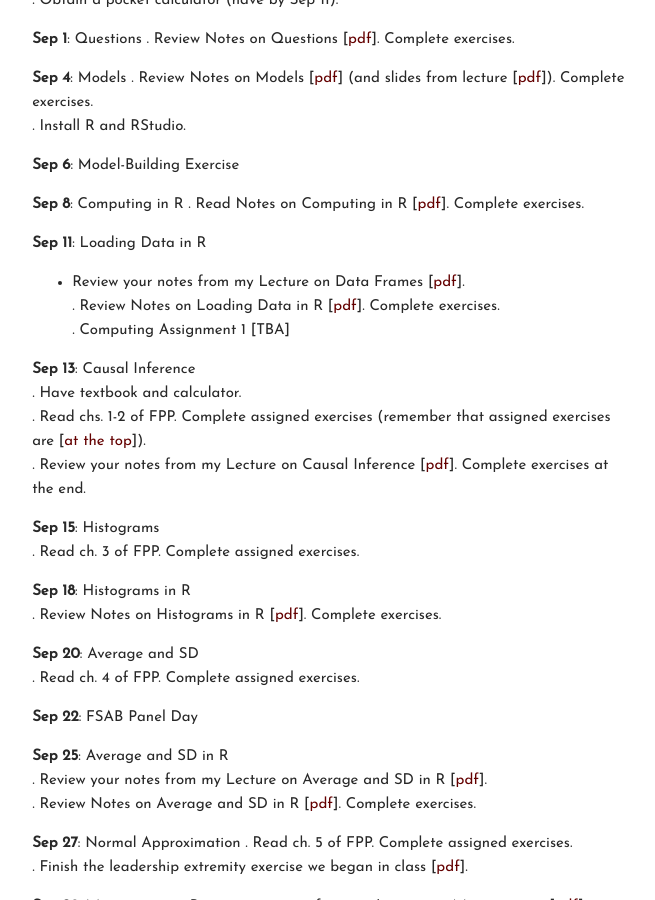
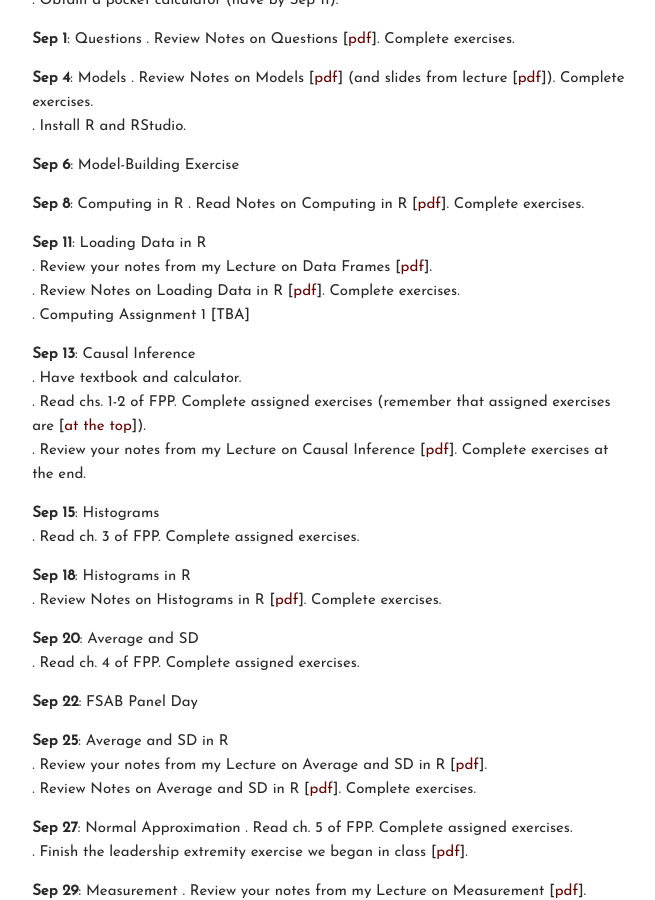
Before and after one commit to carlislerainey/carlislerainey.github.io, a Jekyll site: the page built from teaching/pols-209/index.md, in a window 1280 px wide and 900 px high, scrolled down 596 px. Shown: the whole window, without its empty margins (430-1085 px from the left). Built offline with Jekyll 4.4.1, drawn with Linux system fonts in a browser that asks for light colours.

Commit message:
update 209

```diff
--- a/teaching/pols-209/index.md
+++ b/teaching/pols-209/index.md
@@ -36,7 +36,7 @@ Tasks (bullets) below the date should be completed before the next class (unless
 . Read Notes on Computing in R [[pdf](files/notes-04-computing.pdf)]. Complete exercises.
 
 **Sep 11**: Loading Data in R
-- Review your notes from my Lecture on Data Frames [[pdf](files/data-frames.pdf)].
+. Review your notes from my Lecture on Data Frames [[pdf](files/data-frames.pdf)].
 . Review Notes on Loading Data in R [[pdf](files/notes-05-loading-data.pdf)]. Complete exercises.
 . Computing Assignment 1 [TBA]
 
```
